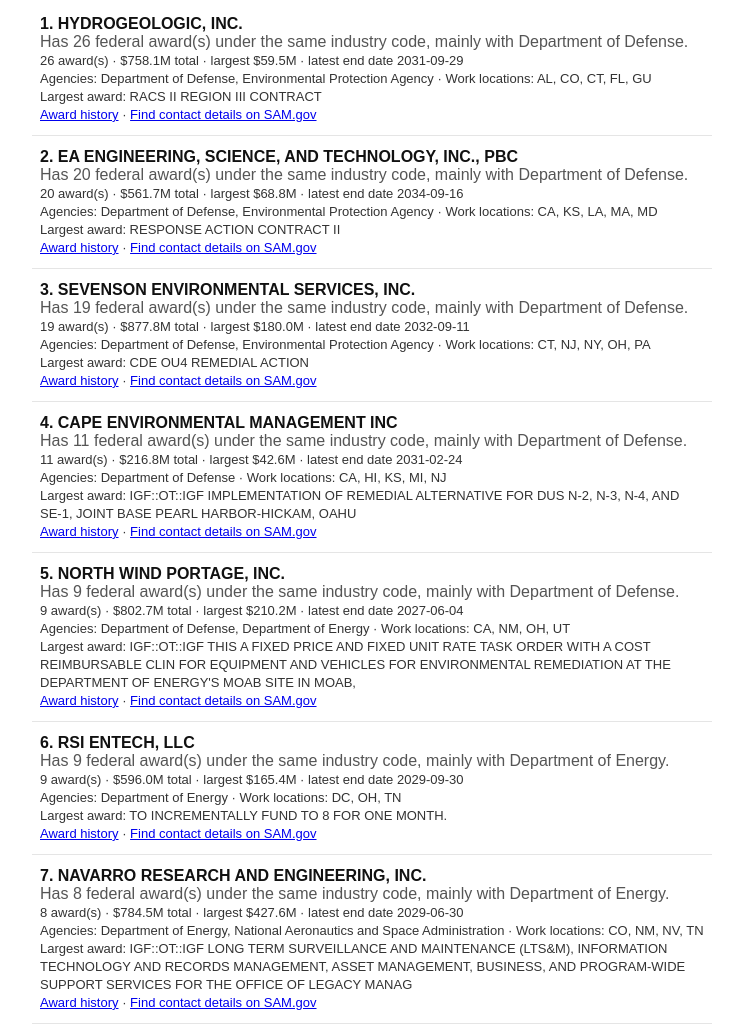
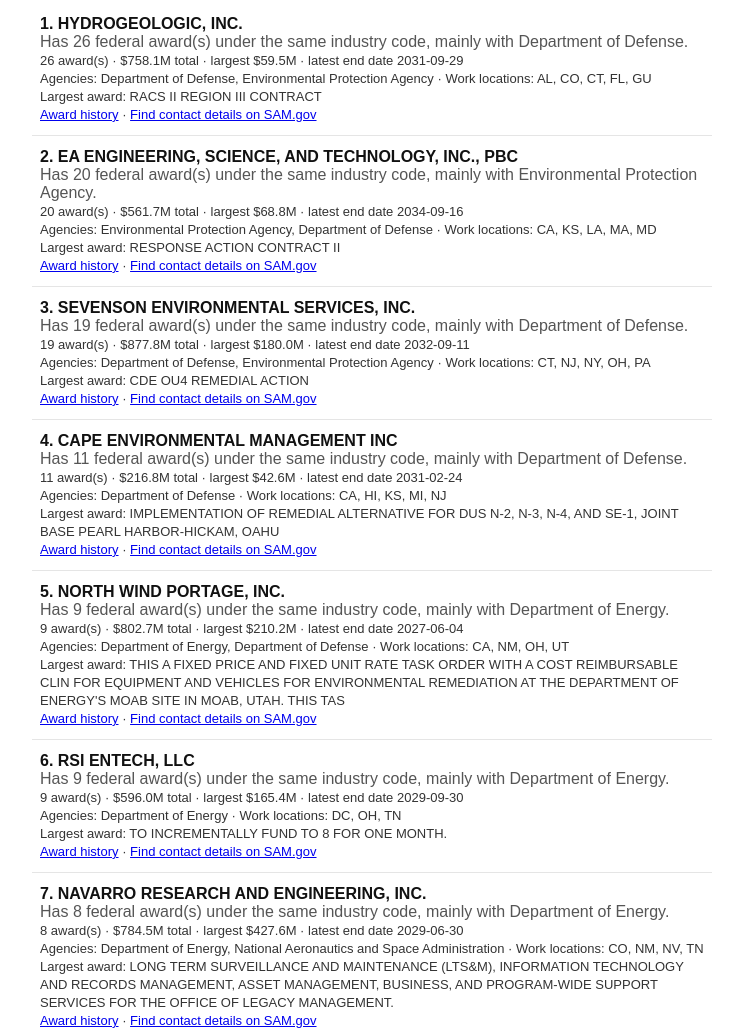
Before and after one commit to hunter7league-oss/scout, a plain HTML site: page docs/sample.html in a window 1280 px wide. Shown: the part 153-1184 px from the top of the page, without its empty margins (268-1011 px from the left). Drawn offline with Linux system fonts and the light colour scheme.

Commit message:
Update sample report

```diff
--- a/docs/sample.html
+++ b/docs/sample.html
@@ -19,11 +19,11 @@ Largest award: RACS II REGION III CONTRACT<br>
 </span></td></tr>
 <tr><td style="padding:12px 8px;border-bottom:1px solid #e5e5e5;vertical-align:top">
 <b>2. EA ENGINEERING, SCIENCE, AND TECHNOLOGY, INC., PBC</b><br>
-<span style="color:#555">Has 20 federal award(s) under the same industry code, mainly with Department of Defense.</span><br>
+<span style="color:#555">Has 20 federal award(s) under the same industry code, mainly with Environmental Protection Agency.</span><br>
 <span style="font-size:13px;color:#333">
 20 award(s) &middot; $561.7M total &middot; largest $68.8M
 &middot; latest end date 2034-09-16<br>
-Agencies: Department of Defense, Environmental Protection Agency &middot; Work locations: CA, KS, LA, MA, MD<br>
+Agencies: Environmental Protection Agency, Department of Defense &middot; Work locations: CA, KS, LA, MA, MD<br>
 Largest award: RESPONSE ACTION CONTRACT II<br>
 <a href="https://www.usaspending.gov/recipient/42601b59-6dd7-26e8-b6d4-4cd7795103de-C/latest">Award history</a> &middot; <a href="https://sam.gov/search/?index=ei&q=EA+ENGINEERING,+SCIENCE,+AND+TECHNOLOGY,+INC.,+PBC">Find contact details on SAM.gov</a>
 </span></td></tr>
@@ -44,17 +44,17 @@ Largest award: CDE OU4 REMEDIAL ACTION<br>
 11 award(s) &middot; $216.8M total &middot; largest $42.6M
 &middot; latest end date 2031-02-24<br>
 Agencies: Department of Defense &middot; Work locations: CA, HI, KS, MI, NJ<br>
-Largest award: IGF::OT::IGF IMPLEMENTATION OF REMEDIAL ALTERNATIVE FOR DUS N-2, N-3, N-4, AND SE-1, JOINT BASE PEARL HARBOR-HICKAM, OAHU<br>
+Largest award: IMPLEMENTATION OF REMEDIAL ALTERNATIVE FOR DUS N-2, N-3, N-4, AND SE-1, JOINT BASE PEARL HARBOR-HICKAM, OAHU<br>
 <a href="https://www.usaspending.gov/recipient/87a71bec-b25e-9904-253e-f03c2e33e1df-C/latest">Award history</a> &middot; <a href="https://sam.gov/search/?index=ei&q=CAPE+ENVIRONMENTAL+MANAGEMENT+INC">Find contact details on SAM.gov</a>
 </span></td></tr>
 <tr><td style="padding:12px 8px;border-bottom:1px solid #e5e5e5;vertical-align:top">
 <b>5. NORTH WIND PORTAGE, INC.</b><br>
-<span style="color:#555">Has 9 federal award(s) under the same industry code, mainly with Department of Defense.</span><br>
+<span style="color:#555">Has 9 federal award(s) under the same industry code, mainly with Department of Energy.</span><br>
 <span style="font-size:13px;color:#333">
 9 award(s) &middot; $802.7M total &middot; largest $210.2M
 &middot; latest end date 2027-06-04<br>
-Agencies: Department of Defense, Department of Energy &middot; Work locations: CA, NM, OH, UT<br>
-Largest award: IGF::OT::IGF  THIS A FIXED PRICE AND FIXED UNIT RATE TASK ORDER WITH A COST REIMBURSABLE CLIN FOR EQUIPMENT AND VEHICLES FOR ENVIRONMENTAL REMEDIATION AT THE DEPARTMENT OF ENERGY&#x27;S MOAB SITE IN MOAB, <br>
+Agencies: Department of Energy, Department of Defense &middot; Work locations: CA, NM, OH, UT<br>
+Largest award: THIS A FIXED PRICE AND FIXED UNIT RATE TASK ORDER WITH A COST REIMBURSABLE CLIN FOR EQUIPMENT AND VEHICLES FOR ENVIRONMENTAL REMEDIATION AT THE DEPARTMENT OF ENERGY&#x27;S MOAB SITE IN MOAB, UTAH. THIS TAS<br>
 <a href="https://www.usaspending.gov/recipient/0987ae8f-e732-c210-3851-79a20fca4454-C/latest">Award history</a> &middot; <a href="https://sam.gov/search/?index=ei&q=NORTH+WIND+PORTAGE,+INC.">Find contact details on SAM.gov</a>
 </span></td></tr>
 <tr><td style="padding:12px 8px;border-bottom:1px solid #e5e5e5;vertical-align:top">
@@ -74,7 +74,7 @@ Largest award: TO INCREMENTALLY FUND TO 8 FOR ONE MONTH.<br>
 8 award(s) &middot; $784.5M total &middot; largest $427.6M
 &middot; latest end date 2029-06-30<br>
 Agencies: Department of Energy, National Aeronautics and Space Administration &middot; Work locations: CO, NM, NV, TN<br>
-Largest award: IGF::OT::IGF LONG TERM SURVEILLANCE AND MAINTENANCE (LTS&amp;M), INFORMATION TECHNOLOGY AND RECORDS MANAGEMENT, ASSET MANAGEMENT, BUSINESS, AND PROGRAM-WIDE SUPPORT SERVICES FOR THE OFFICE OF LEGACY MANAG<br>
+Largest award: LONG TERM SURVEILLANCE AND MAINTENANCE (LTS&amp;M), INFORMATION TECHNOLOGY AND RECORDS MANAGEMENT, ASSET MANAGEMENT, BUSINESS, AND PROGRAM-WIDE SUPPORT SERVICES FOR THE OFFICE OF LEGACY MANAGEMENT.<br>
 <a href="https://www.usaspending.gov/recipient/31a48083-38b6-288f-93a4-acb371f700ab-C/latest">Award history</a> &middot; <a href="https://sam.gov/search/?index=ei&q=NAVARRO+RESEARCH+AND+ENGINEERING,+INC.">Find contact details on SAM.gov</a>
 </span></td></tr>
 <tr><td style="padding:12px 8px;border-bottom:1px solid #e5e5e5;vertical-align:top">
@@ -99,11 +99,11 @@ Largest award: RES TASK ORDER - SOUTHSIDE CHATTANOOGA LEAD SITE<br>
 </span></td></tr>
 <tr><td style="padding:12px 8px;border-bottom:1px solid #e5e5e5;vertical-align:top">
 <b>10. J. F. BRENNAN COMPANY, INC.</b><br>
-<span style="color:#555">Has 5 federal award(s) under the same industry code, mainly with Department of Defense.</span><br>
+<span style="color:#555">Has 5 federal award(s) under the same industry code, mainly with Environmental Protection Agency.</span><br>
 <span style="font-size:13px;color:#333">
 5 award(s) &middot; $126.6M total &middot; largest $35.4M
 &middot; latest end date 2027-10-30<br>
-Agencies: Department of Defense, Environmental Protection Agency &middot; Work locations: MI, MN, WI<br>
+Agencies: Environmental Protection Agency, Department of Defense &middot; Work locations: MI, MN, WI<br>
 Largest award: SPIRIT LAKE PHASE III TASK ORDER UNDER GLNPO-RRS MATOC<br>
 <a href="https://www.usaspending.gov/recipient/a4df3628-6d5a-5a82-3a17-57d0c0205dde-C/latest">Award history</a> &middot; <a href="https://sam.gov/search/?index=ei&q=J.+F.+BRENNAN+COMPANY,+INC.">Find contact details on SAM.gov</a>
 </span></td></tr></table>
```
